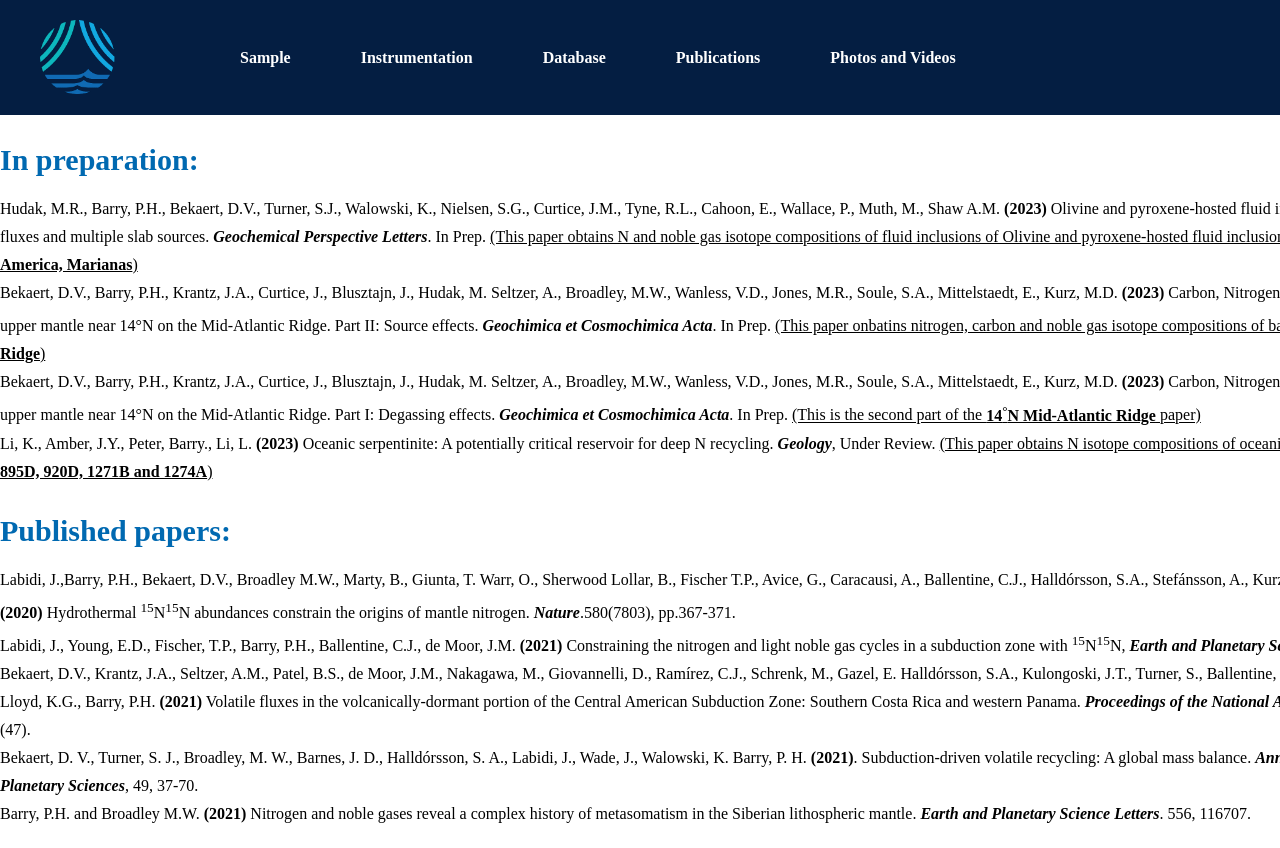
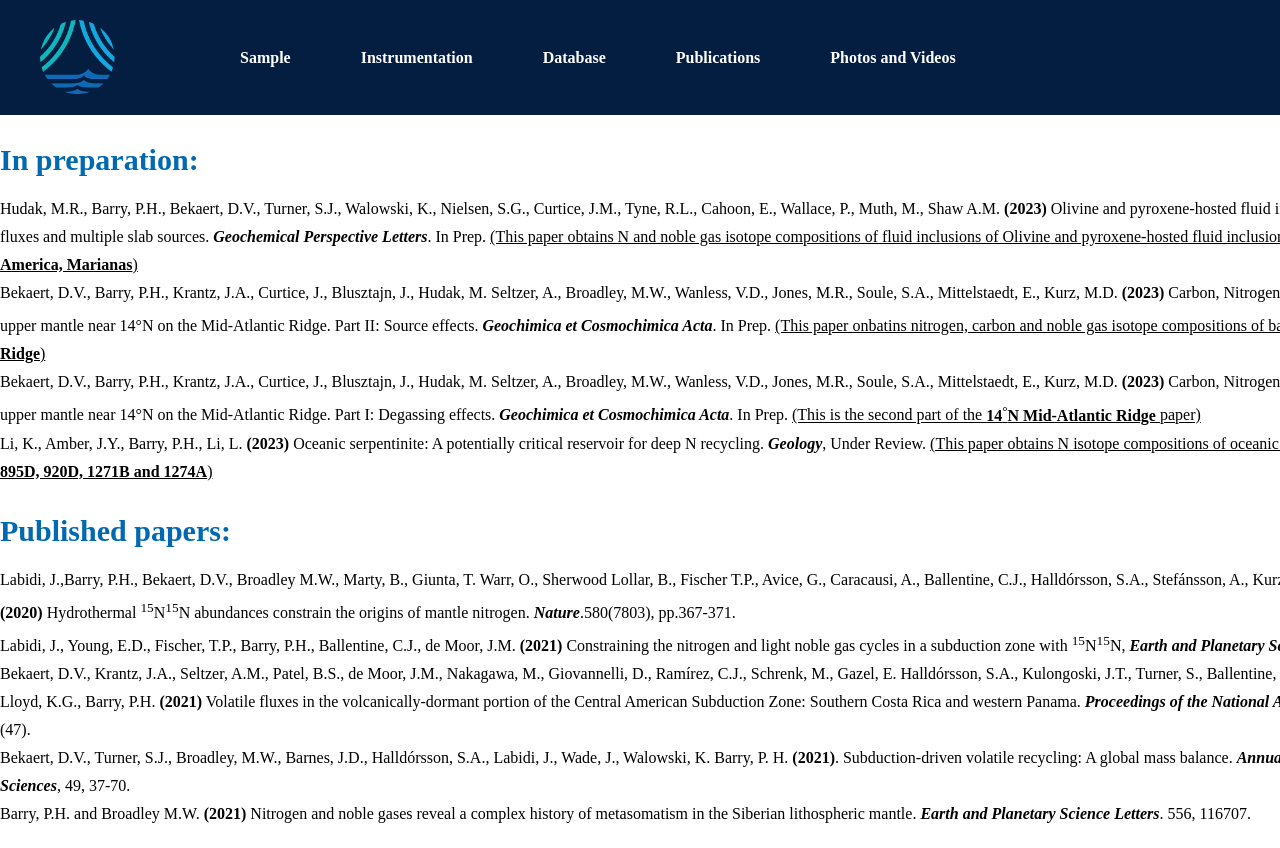
Before and after one commit to nigrogen-world/nigrogen-world.github.io, a plain HTML site: page publication.html in a window 1280 px wide. Shown: the top 848 px of the page. Drawn offline with Linux system fonts and the light colour scheme.

Commit message:
Add files via upload

```diff
--- a/publication.html
+++ b/publication.html
@@ -115,7 +115,7 @@
                 </p>
             </li>
             <li>
-                <p>Li, K., Amber, J.Y., Peter, Barry., Li, L. <strong>(2023)</strong> Oceanic serpentinite: A
+                <p>Li, K., Amber, J.Y., Barry, P.H., Li, L. <strong>(2023)</strong> Oceanic serpentinite: A
                     potentially
                     critical
                     reservoir for
@@ -167,7 +167,7 @@
             </li>
 
             <li>
-                <p>Bekaert, D. V., Turner, S. J., Broadley, M. W., Barnes, J. D., Halldórsson, S. A., Labidi, J., Wade,
+                <p>Bekaert, D.V., Turner, S.J., Broadley, M.W., Barnes, J.D., Halldórsson, S.A., Labidi, J., Wade,
                     J., Walowski, K.
                     Barry,
                     P. H. <strong>(2021)</strong>. Subduction-driven volatile recycling: A global mass balance.
```
